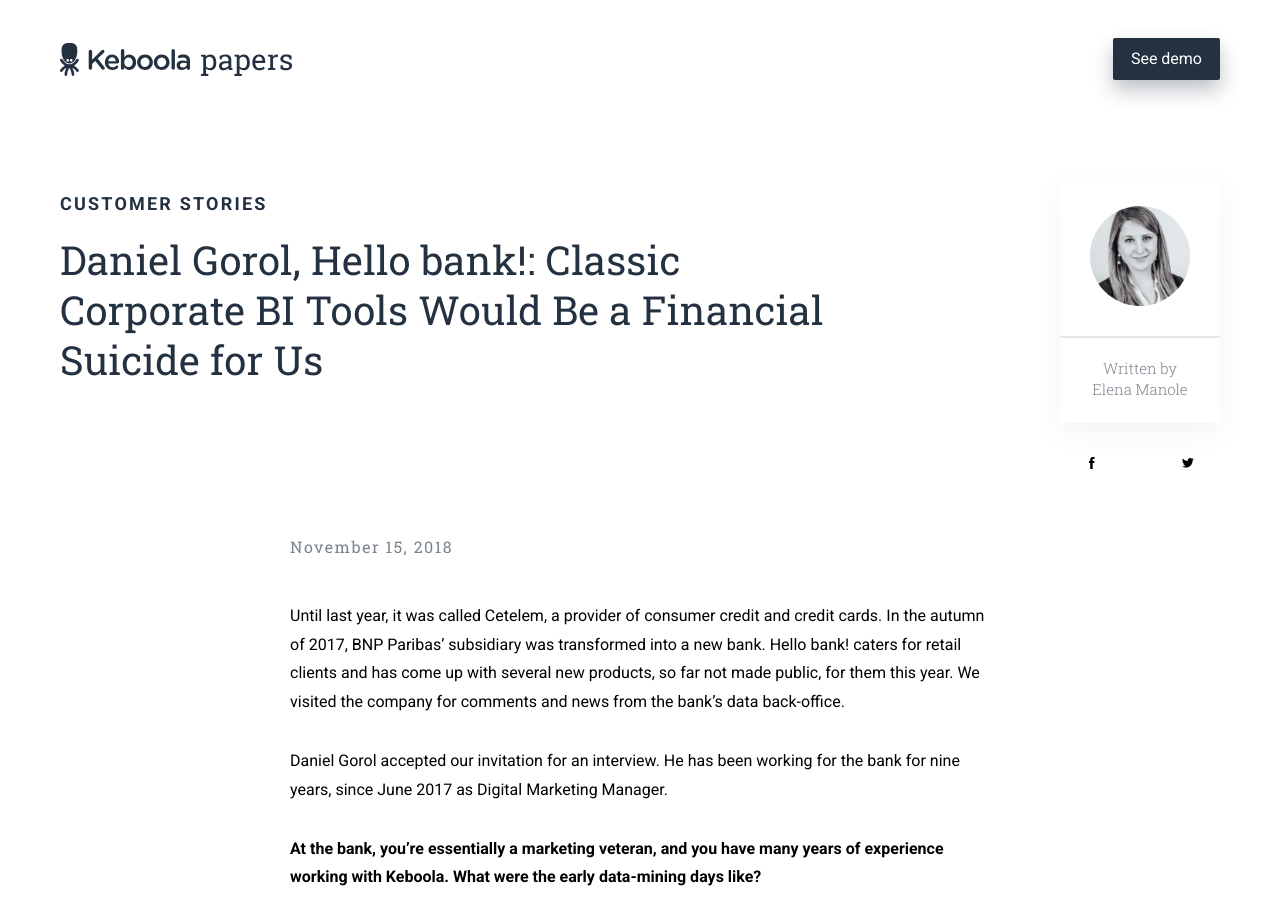
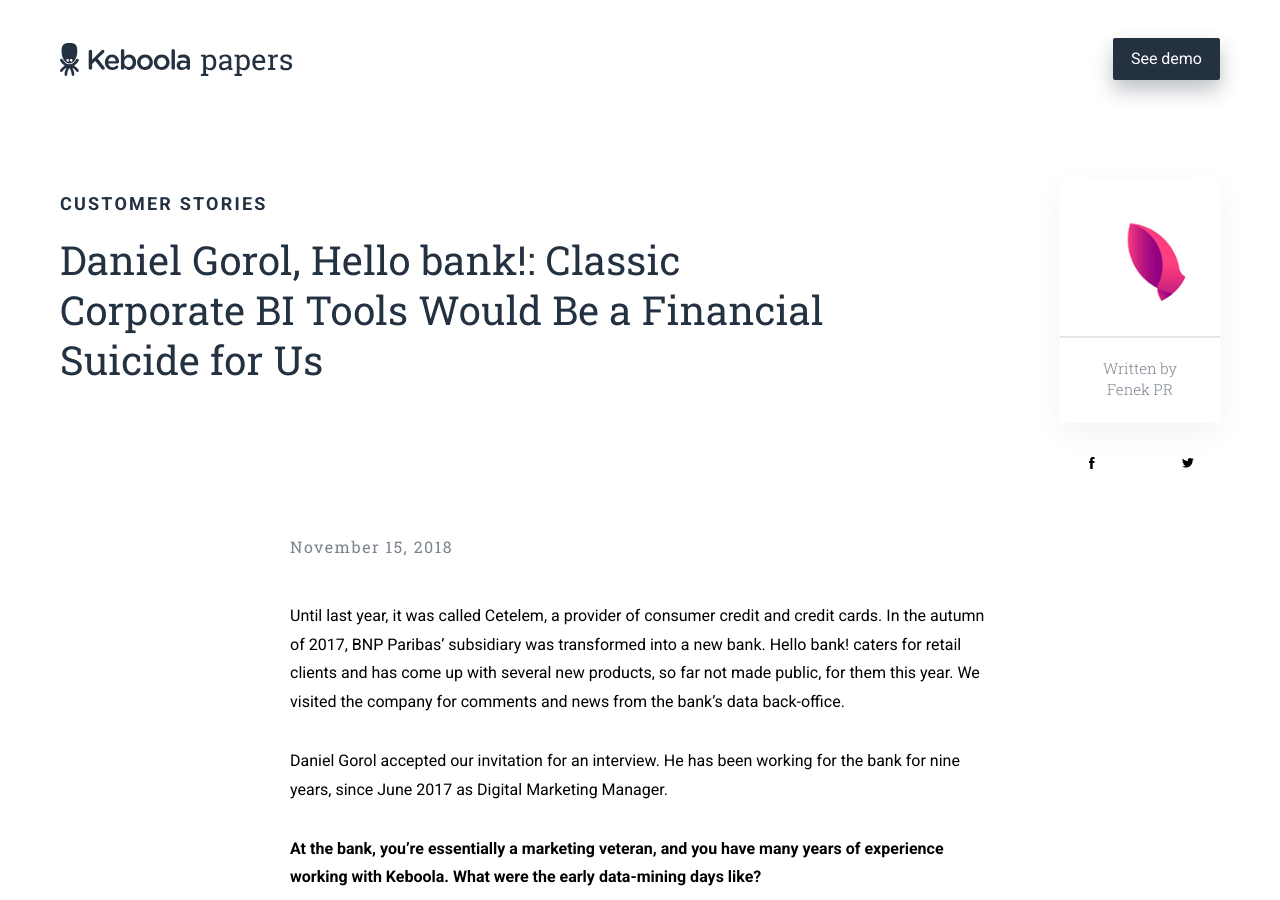
Before and after one commit to keboola/blog, a Jekyll site: the page built from _posts/2018-11-15-daniel-gorol-hello-bank-classic-corporate-bi-tools-would-be-a-financial-suicide-for-us.md, in a window 1280 px wide and 900 px high. Built offline with Jekyll 4.4.1, drawn with Linux system fonts in a browser that asks for light colours; nearby versions of some CDN libraries.

Commit message:
Update from Forestry.io - Updated 2018-11-15-daniel-gorol-hello-bank-classic-corporate-bi-tools-would-be-a-financial-suicide-for-us.md

```diff
--- a/_posts/2018-11-15-daniel-gorol-hello-bank-classic-corporate-bi-tools-would-be-a-financial-suicide-for-us.md
+++ b/_posts/2018-11-15-daniel-gorol-hello-bank-classic-corporate-bi-tools-would-be-a-financial-suicide-for-us.md
@@ -5,7 +5,7 @@
 categories: customer-stories
 date: 2018-11-15 13:23
 perex: ''
-user: elena-manole
+user: fenek-pr
 coverphoto: "/uploads/helloBankCover.jpg"
 coverphoto_slider: "/uploads/helloBankSmall.jpg"
 
```
